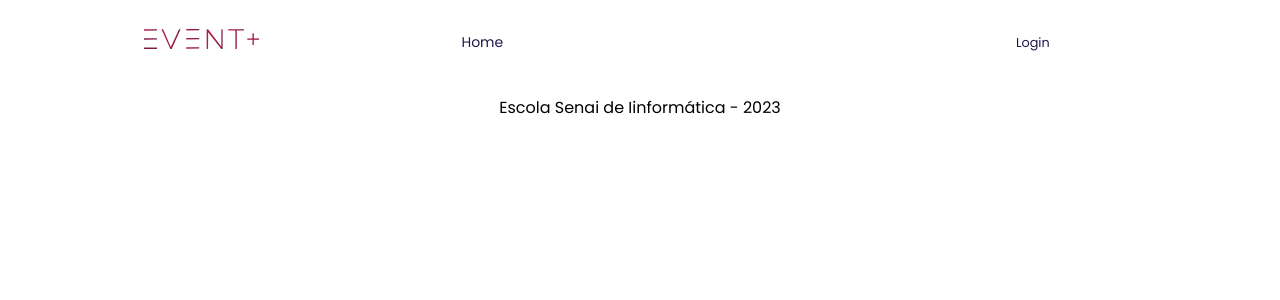
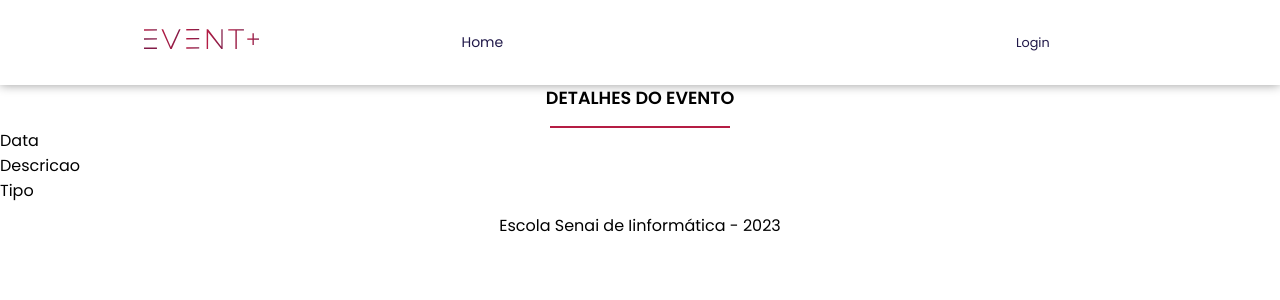
Before and after one commit to AlbatrozPyt/eventplus-deploy-my, a React (Create React App) app: page /detalhes-evento in a window 1280 px wide. Shown: the top 300 px of the page. Built offline with nearby package versions, Linux system fonts and the light colour scheme.

Commit message:
Detalhes Evento

```diff
--- /dev/null
+++ b/src/pages/DetalhesEvento/DetalhesEvento.jsx
@@ -0,0 +1,34 @@
+import React, { useEffect, useState } from "react";
+import MainContent from "../../components/MainContent/MainContent";
+import Title from "../../components/Title/Title";
+
+import api, { eventsResource } from "../../Services/Service";
+
+const DetalhesEvento = () => {
+  const [data, setData] = useState("");
+  const [descricao, setDescricao] = useState("");
+  const [tipo, setTipo] = useState("");
+
+
+  useEffect(() => {
+    async function DetailsEvents() {
+      try {
+        const promise = await api.get(eventsResource);
+      } catch (error) {}
+    }
+  }, []);
+
+  return (
+    <MainContent>
+      <section>
+        <Title titleText={"Detalhes do Evento"} />
+
+        <p>Data</p>
+        <p>Descricao</p>
+        <p>Tipo</p>
+      </section>
+    </MainContent>
+  );
+};
+
+export default DetalhesEvento;
--- a/src/pages/EventosPage/TableEv/TableEv.jsx
+++ b/src/pages/EventosPage/TableEv/TableEv.jsx
@@ -3,7 +3,10 @@ import "./TableEv.css";
 // import editPen from "../../../assets/images/edit-pen.svg";
 import editPen from "../../../assets/images/edit-pen.svg";
 import trashDelete from "../../../assets/images/trash-delete.svg";
+import viewDetails from "../../../assets/images/olhinho.png";
 import { dateFormateDbToView } from "../../../Utils/stringFunctions";
+
+import { Link } from "react-router-dom";
 
 // importa a biblioteca de tootips ()
 import "react-tooltip/dist/react-tooltip.css";
@@ -29,6 +32,9 @@ const Table = ({ dados, fnDelete = null, fnUpdate = null }) => {
           <th className="table-data__head-title table-data__head-title--big">
             Data
           </th>
+          <th className="table-data__head-title table-data__head-title--big">
+            Ver
+          </th>
           <th className="table-data__head-title table-data__head-title--little">
             Editar
           </th>
@@ -51,16 +57,22 @@ const Table = ({ dados, fnDelete = null, fnUpdate = null }) => {
                 data-tooltip-place="top"
               >
                 {tp.descricao.substr(0, 15)} ...
-                <Tooltip
-                  id="description-tooltip"
-                  className="custom-tootip"
-                />
+                <Tooltip id="description-tooltip" className="custom-tootip" />
               </td>
               <td className="table-data__data table-data__data--big">
                 {tp.tiposEvento.titulo}
               </td>
               <td className="table-data__data table-data__data--big">
                 {dateFormateDbToView(tp.dataEvento)}
+              </td>
+
+              <td className="table-data__data table-data__data--little">
+                <Link to="/detalhes-evento">
+                  <img
+                    src={viewDetails}
+                    className="table-data__icon"
+                  />
+                </Link>
               </td>
 
               <td className="table-data__data table-data__data--little">
@@ -71,13 +83,14 @@ const Table = ({ dados, fnDelete = null, fnUpdate = null }) => {
                   alt=""
                   onClick={(e) =>
                     // dá pra passar o obhjeto tp direto?
-                    fnUpdate({//showUpdateForma(??)
+                    fnUpdate({
+                      //showUpdateForma(??)
                       idEvento: tp.idEvento,
                       nomeEvento: tp.nomeEvento,
                       dataEvento: tp.dataEvento,
                       descricao: tp.descricao,
                       idInstituicao: tp.idInstituicao, //por enquanto chumbado
-                      idTipoEvento: tp.idTipoEvento
+                      idTipoEvento: tp.idTipoEvento,
                     })
                   }
                 />
--- a/src/routes/routes.js
+++ b/src/routes/routes.js
@@ -11,6 +11,7 @@ import Header from "../components/Header/Header";
 import Footer from "../components/Footer/Footer";
 import { PrivateRoute } from "./PrivateRoute";
 import EventosAlunoPage from "../pages/EventosAlunoPage/EventosAlunoPage";
+import DetalhesEvento from "../pages/DetalhesEvento/DetalhesEvento";
 
 // Componente Rota
 const Rotas = () => {
@@ -50,6 +51,8 @@ const Rotas = () => {
 
         <Route element={<LoginPage />} path="/login" />
         <Route element={<TestePage />} path="/testes" />
+
+        <Route element={<DetalhesEvento/>} path="/detalhes-evento" />
       </Routes>
 
       <Footer />
```
Also changed, not shown: src/assets/images/olhinho.png (added), src/pages/DetalhesEvento/DetalhesEvento.css (added).
